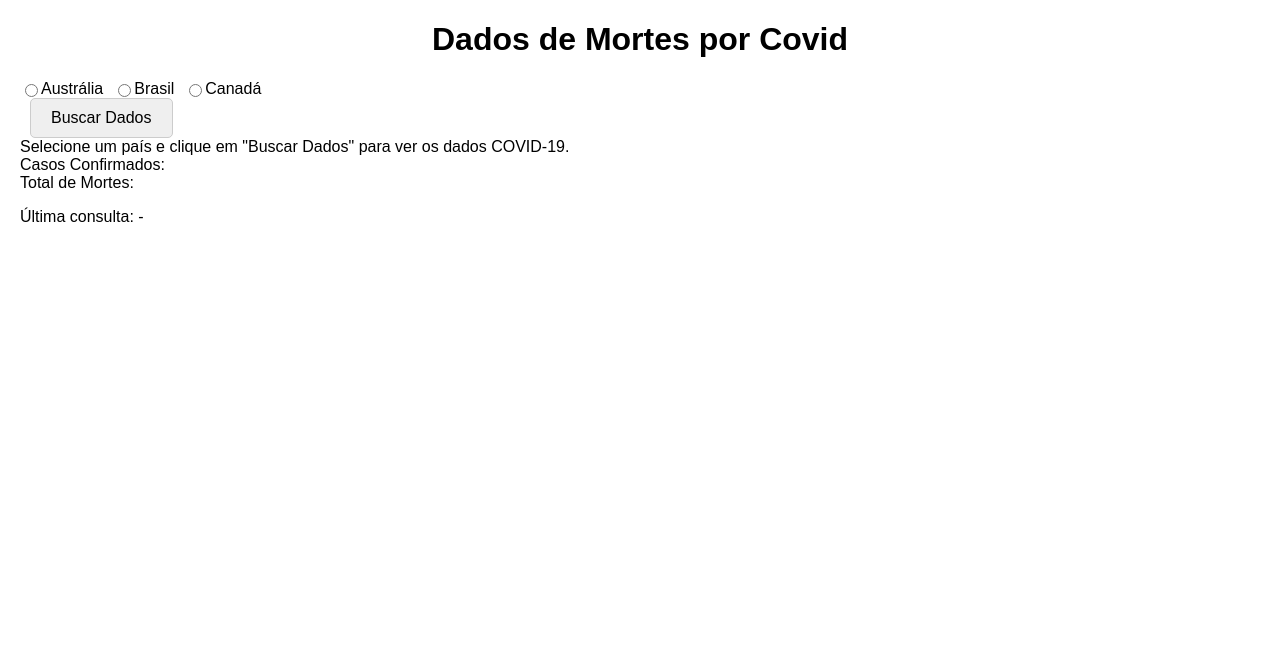
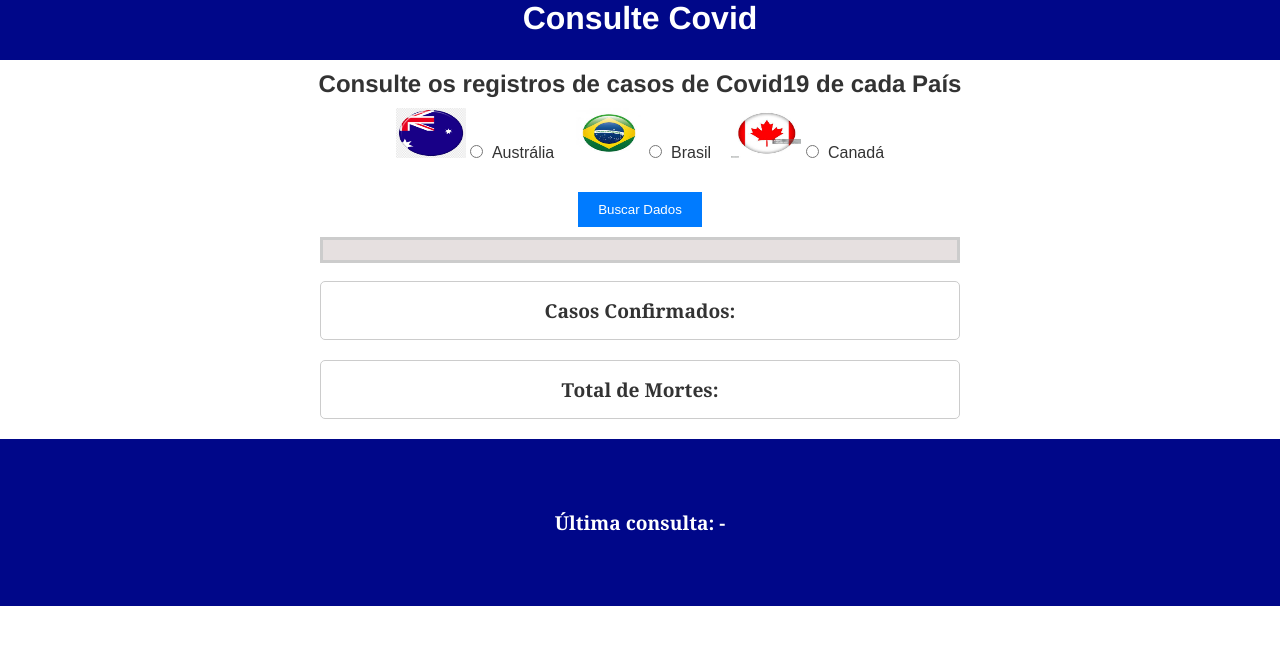
Before and after one commit to michaellinsk/Api-covid19-Kidopi, a PHP site: page / in a window 1280 px wide. Shown: the top 645 px of the page. Run offline with PHP 8.4, Linux system fonts and the light colour scheme; data that the repository does not hold is empty.

Commit message:
commit final

```diff
--- a/estilo.css
+++ /dev/null
@@ -1,40 +0,0 @@
-body {
-    font-family: sans-serif;
-    margin: 20px;
-  }
-
-  h1 {
-    text-align: center;
-  }
-
-  form {
-    margin-top: 20px;
-    display: flex;
-    align-items: center;
-  }
-
-  label {
-    margin-right: 10px;
-  }
-
-  select {
-    padding: 5px;
-    font-size: 16px;
-  }
-
-  button {
-    padding: 10px 20px;
-    margin-left: 10px;
-    border: 1px solid #ccc;
-    border-radius: 5px;
-    font-size: 16px;
-    cursor: pointer;
-  }
-
-  h2, h3 {
-    margin-top: 20px;
-  }
-
-  ul, table {
-    margin-top: 10px;
-  }
--- a/index.php
+++ b/index.php
@@ -14,26 +14,41 @@ $ultimoAcesso = mysqli_fetch_assoc($resultado)
 <head>
   <meta charset="UTF-8">
   <meta name="viewport" content="width=device-width, initial-scale=1.0">
-  <title>Informações sobre Mortes por Covid</title>
-  <link rel="stylesheet" href="estilo.css">
+  <title>Informações sobre Mortes por Covid </title>
+  <link rel="stylesheet" href="style.css">
 </head>
-  <h1>Dados de Mortes por Covid</h1>
-
+<body>
+  <header>
+  <h1>Consulte Covid</h1>
+</header>
+<h2> Consulte os registros de casos de Covid19 de cada País</h2>
 <form>
+  <div>
+    <img src="./img/australia.png" alt= "Bandeira da australia">
       <input type="radio" id="australia" name="pais" value="Australia">
       <label for="australia">Austrália</label><br>
+  </div>
+
+  <div>
+    <img src="./img/brasil.jpeg" alt= "Bandeira da australia">
     <input type="radio" id="brasil" name="pais" value="Brazil">
     <label for="brasil">Brasil</label><br>
+  </div>
+
+  <div>
+    <img src="./img/canada.jpeg" alt= "Bandeira da australia">
     <input type="radio" id="canadá" name="pais" value="Canadá">
     <label for="venezuela">Canadá</label><br>
+  </div>
+
 </form>
 
 <button id="buscarDados">Buscar Dados</button>
 
 <div id="dadosPais">
-  Selecione um país e clique em "Buscar Dados" para ver os dados COVID-19.
+
 </div>
-
+<br>
 <div id="totalConfirmados">
    Casos Confirmados:
 </div>
@@ -41,8 +56,13 @@ $ultimoAcesso = mysqli_fetch_assoc($resultado)
     Total de Mortes:
     <p id="ultimaConsulta"></p>
 </div>
+
+  <footer>
+
       <p>Última consulta: <?php  echo $ultimoAcesso['pais'] . " - " . $ultimoAcesso['data_hora']; ?></p>
-</div>
+
+
+</footer>
 
 <script src= "script.js"></script>
 
--- /dev/null
+++ b/style.css
@@ -0,0 +1,110 @@
+/* Reset de estilos para garantir consistência entre navegadores */
+* {
+  margin: 0;
+  padding: 0;
+  box-sizing: border-box;
+}
+
+/* Estilo global para o corpo da página */
+body {
+
+  font-family: Arial, sans-serif;
+  background-color: #ffffff;
+  color: #333;
+  margin: 0;
+  padding: 2  px;
+}
+
+header {
+  width: 100%;
+  height: 60px;
+  background-color: #000789;
+  font-family: 'Franklin Gothic Medium', 'Arial Narrow', Arial, sans-serif;
+}
+
+h2{
+  font-family: 'Franklin Gothic Medium', 'Arial Narrow', Arial, sans-serif;
+  text-align: center;
+  margin-top: 10px;
+}
+img {
+  width: 70px;
+  height: 50px;
+}
+/* Estilo para o cabeçalho */
+h1 {
+  color: #ffffff;
+  text-align: center;
+  margin-bottom: 20px;
+}
+
+/* Estilo para o formulário */
+form {
+  display: flex;
+  align-items: flex-start;
+  justify-content: center;
+}
+
+/* Estilo para rótulos */
+label {
+  margin-bottom: 10px;
+}
+
+/* Estilo para seletores de país */
+input[type="radio"] {
+  margin-right: 5px;
+}
+
+/* Estilo para o botão de busca */
+#buscarDados {
+  padding: 10px 20px;
+  background-color: #007bff;
+  color: #fff;
+  display:block;
+  margin: 0 auto;
+  flex-direction: column;
+  align-items: center;
+  border: none;
+  cursor: pointer;
+  margin-top: 20px;
+  margin-bottom: 10px;
+}
+#dadosPais{
+  margin: auto;
+  width:50% ;
+  text-align: center;
+  border: solid #ccc;
+  background-color:rgb(230, 224, 224);
+  font-family:Verdana, Geneva, Tahoma, sans-serif;
+  padding-block: 10px;
+}
+/* Estilo para seções de dados */
+#totalConfirmados, #totalMortes {
+  width: 50%;
+  margin: auto;
+  text-align: center;
+  font-size: larger;
+  font-family: Georgia, 'Times New Roman', Times, serif;
+  font-weight: 800;
+  border: 1px solid #ccc;
+  border-radius: 5px;
+  padding: 15px;
+  margin-bottom: 20px;
+  background-color: #fff;
+}
+form div {
+  margin: 10px;
+}
+
+/* Estilo para o rodapé */
+footer {
+  font-size: larger;
+  font-family: Georgia, 'Times New Roman', Times, serif;
+  font-weight: 800;
+  background-color: #000789;
+  color: #fff;
+  text-align: center;
+  padding-block: 70px;
+
+  width: 100%;
+}
```
Also changed, not shown: img/australia.png (added), img/brasil.jpeg (added), img/canada.jpeg (added), img/print.png (added), readme.md (added). Lines whose indentation alone changed are shown as unchanged.
